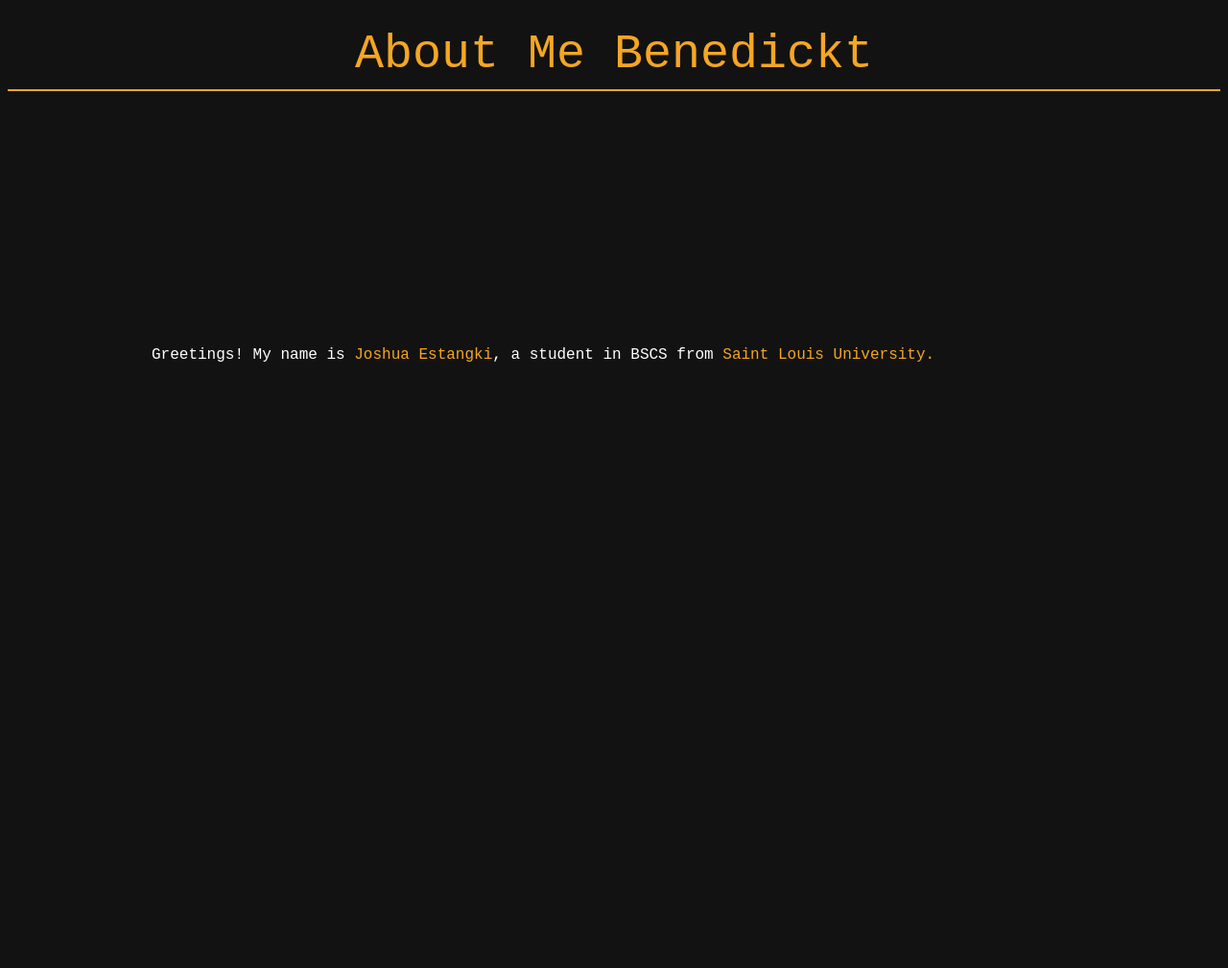
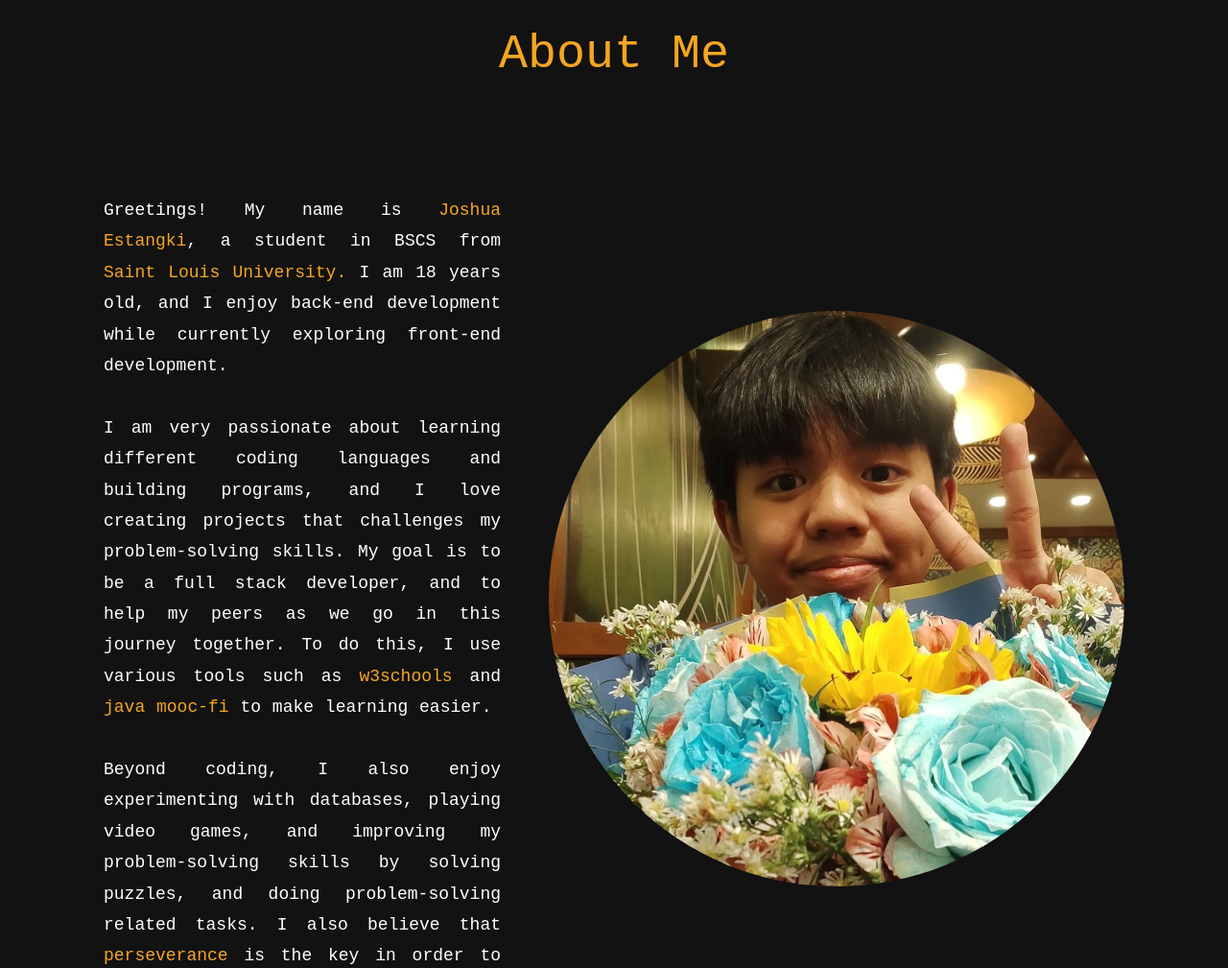
Before and after one commit to benedicktjbe/benedickt_website, a plain HTML site: page about.html in a window 1280 px wide. Shown: the top 1009 px of the page at 96% size. Before the commit the page ends 800 px from the top, so only its background shows below. Drawn offline with Linux system fonts and the light colour scheme.

Commit message:
Updated about me section

```diff
--- a/about.html
+++ b/about.html
@@ -9,10 +9,22 @@
     </head>
 
     <body>
-        <header>About Me Benedickt</header>
-        <hr>
+        <header>About Me</header>
 
-        <p class = "text">Greetings! My name is <span style = "color: #f5a623"> Joshua Estangki</span>,
-a student in BSCS from <span style = "color: #f5a623"> Saint Louis University. </span> </p>
+        <div class="about">
+            <p class = "text">Greetings! My name is <span style = "color: #f5a623"> Joshua Estangki</span>,
+a student in BSCS from <span style = "color: #f5a623"> Saint Louis University. </span> I am 18 years old, and I enjoy
+back-end development while currently exploring front-end development. <br> <br>
+
+
+I am very passionate about learning different coding languages and building programs, and I love creating projects that challenges my problem-solving skills.
+My goal is to be a full stack developer, and to help my peers as we go in this journey together. To do this, I use various tools such as <span style = "color: #f5a623">w3schools</span> and <span style = "color: #f5a623">java mooc-fi</span> to make learning easier.
+<br> <br>
+
+Beyond coding, I also enjoy experimenting with databases, playing video games, and improving my problem-solving skills by solving puzzles, and doing problem-solving related tasks.
+I also believe that <span style = "color: #f5a623">perseverance</span> is the key in order to master the art of development.</p>
+
+            <img src = "images/AboutPic.jpg">
+        </div>
     </body>
 </html>
--- a/style/about.css
+++ b/style/about.css
@@ -17,9 +17,51 @@ hr {
   background-color: #f5a623;
 }
 
+.about {
+  display: flex;
+  align-items: center;
+  justify-content: center;
+  gap: 50px;
+  padding: 100px;
+  animation: fadeIn 1.5s ease-in-out;
+}
+
 .text {
   text-align: justify;
-    text-justify: inter-word;
-    padding-top: 250px;
-    padding-left: 150px;
+  text-align-last: left;
+  max-width: 600px;
+  font-size: 18px;
+  line-height: 1.8;
+  word-spacing: 1px;
+  hyphens: auto;
+  display: block;
+  position: relative;
+  animation: slideInText 1.2s ease forwards 0.3s;
+  opacity: 0;
 }
+
+.about img {
+  border-radius: 50%;
+  width: 600px;
+  height: 600px;
+  object-fit: cover;
+  opacity: 0;
+  transform: translateX(40px);
+  animation: slideInText 1.2s ease forwards 0.3s;
+}
+
+/* Keyframes */
+@keyframes fadeIn {
+  from { opacity: 0; }
+  to { opacity: 1; }
+}
+
+@keyframes slideInText {
+  from { opacity: 0; transform: translateX(-40px); }
+  to { opacity: 1; transform: translateX(0); }
+}
+
+@keyframes slideInImage {
+  from { opacity: 0; transform: translateX(40px); }
+  to { opacity: 1; transform: translateX(0); }
+}
```
Also changed, not shown: index.html (+2 -3 lines), images/AboutPic.jpg (added), style/style.css (line endings or trailing spaces). Lines whose indentation alone changed are shown as unchanged.
